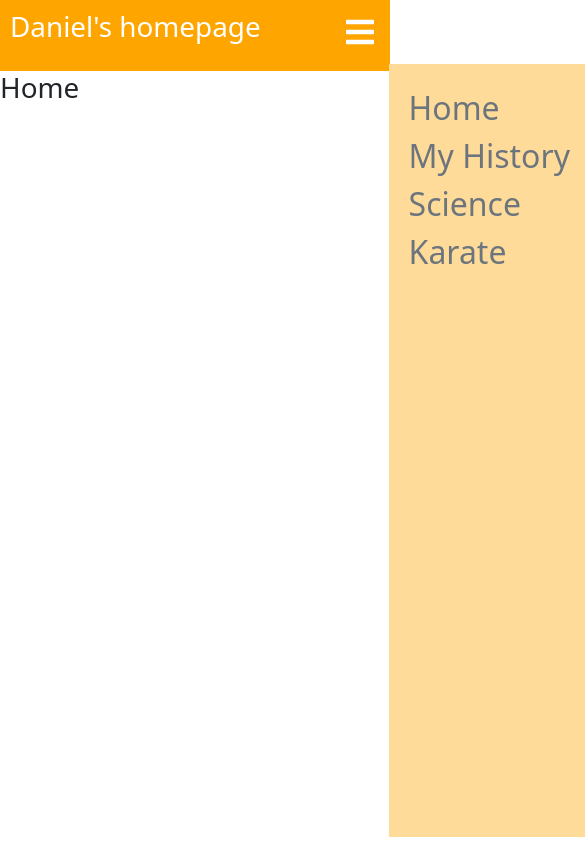
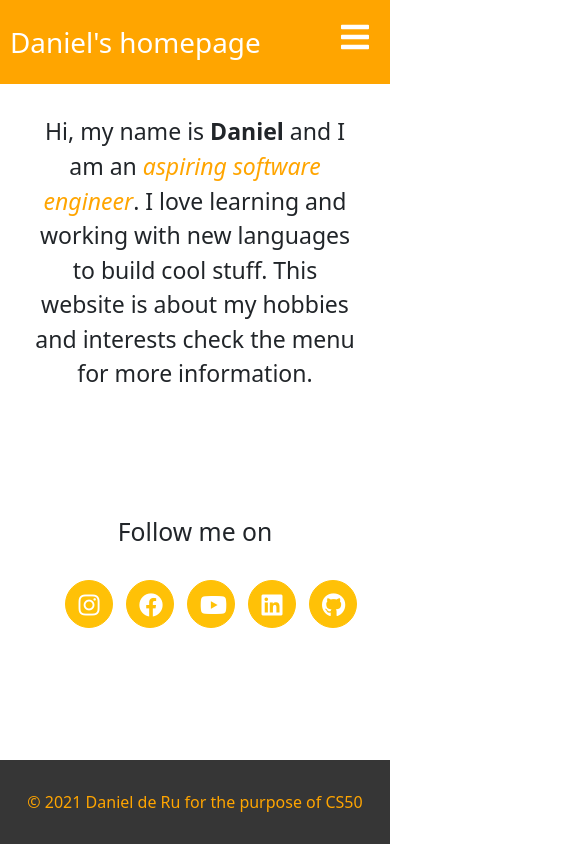
Before and after one commit to daniel-deru/homepage, a plain HTML site: page index.html in a window 390 px wide. Shown: the top 844 px of the page, 585 px wide, since content can reach past the window. Drawn offline with nearby package versions, Linux system fonts and the light colour scheme.

Commit message:
finished homepage

```diff
--- a/index.html
+++ b/index.html
@@ -23,6 +23,25 @@
                 </ul>
             </nav>
         </header>
-        <h1>Home</h1>
+        <main>
+            <section id="intro">
+                <p>
+                    Hi, my name is <strong>Daniel</strong> and I am an <em>aspiring software engineer</em>. I love learning and working with new languages to build cool stuff. This website is about my hobbies and interests check the menu  for more information.
+                </p>
+            </section>
+            <section id="social">
+                <h2>Follow me on</h2>
+                <ul id="social-icon-container">
+                    <li class="btn btn-warning"><i class="fab fa-instagram"><a href="https://instagram.com"></a></i></li>
+                    <li class="btn btn-warning"><i class="fab fa-facebook"><a href="https://facebook.com"></a></i></li>
+                    <li class="btn btn-warning"><i class="fab fa-youtube"><a href="https://www.youtube.com/channel/UC-c15g_qvx6j4hQ5U5Rc-aw"></a></i></li>
+                    <li class="btn btn-warning"><i class="fab fa-linkedin"><a href="https://linkedin.com"></a></i></li>
+                    <li class="btn btn-warning"><i class="fab fa-github"><a href="https://github.com/daniel-deru"></a></i></li>
+                </ul>
+            </section>
+        </main>
+        <footer>
+            <span>&copy; 2021 Daniel de Ru for the purpose of CS50</span>
+        </footer>
     </body>
 </html>
--- a/styles.css
+++ b/styles.css
@@ -1,23 +1,38 @@
 html {
     overflow-x: hidden;
+    padding: none;
+    margin: none;
+    box-sizing: content-box;
 }
 header {
     display: flex;
     justify-content: space-between;
     background-color: orange;
-    height: 8.4vh;
+    height: 10vh;
+    text-align: center;
 }
 
 header h1 {
-    height: 100%;
-    margin: 10px;
+    margin-left: 10px;
     color: white;
+    line-height: 10vh;
 }
 
 header nav ul {
     list-style-type: none;
+    display: flex;
+    justify-content: space-evenly;
+    width: 50vw;
+    line-height: 10vh;
+    font-size: 1.5em;
 
 }
+
+header nav ul li:hover {
+    color: white;
+}
+
+
 a {
     text-decoration: none;
 }
@@ -26,32 +41,125 @@ a:hover {
     text-decoration: none;
 }
 
-i {
+
+
+i.fab {
     color: white;
-    font-size: 2em;
-    padding: 0.5em;
-    cursor: pointer;
+    font-size: 1.5em;
+    line-height: 1.5em;
+}
+
+section {
+    text-align: center;
+}
+
+section h2 {
+    padding: 25px;
+}
+
+em {
+    color: orange;
+}
+
+#social-icon-container {
+    display: flex;
+    justify-content: space-evenly;
+
+}
+
+#social-icon-container li{
+    border-radius: 50%;
+    height: 3em;
+    width: 3em;
+}
+
+#intro {
+
+    height: 40vh;
+}
+#social{
+    height: 40vh;
+    padding-top: 70px;
+}
+
+#intro p {
+    font-size: 1.2em;
+    margin: auto;
+    padding: 10px;
+    text-align: center;
+}
+footer {
+    height: 10vh;
+    background-color: rgb(54, 54, 54);
+    text-align: center;
+    color: orange;
+    margin: auto;
+}
+
+footer span {
+    line-height: 10vh;
+}
+i.fa-bars {
+    display: none;
+}
+
+@media (max-width: 900px){
+    header nav ul {
+        font-size: 1em;
+    }
 }
 
 @media (max-width: 600px){
-    nav ul {
+
+    header ul li:hover {
+        background-color: white;
+    }
+    i.fa-bars {
+        display: block;
+        color: white;
+        font-size: 2em;
+        cursor: pointer;
+        height: 10vh;
+        padding: 2.5vh;
+    }
+
+    header nav ul {
         position: absolute;
+        display: block;
         background-color: hsl(39, 100%, 80%);
-        height: calc(100vh - 8.4vh);
-        padding: 20px;
+        height: 90vh;
+        padding: 0;
         font-size: 2em;
-        right: -200px;
+        right: -100%;
         transition: 0.5s ease-in-out;
+    }
+
+    nav ul li {
+        padding: 15px 40px;
     }
 
     .show {
         position: absolute;
+        display: block;
         user-select: none;
         background-color: hsl(39, 100%, 80%);
-        padding: 20px;
         font-size: 2em;
         right: 0;
-        height: calc(100vh - 8.4vh);
+        height: 90vh;
         transition: 0.5s ease-in-out;
     }
 }
+
+img {
+    height: 40vh;
+    padding: 5vh;
+}
+
+section {
+    margin: auto;
+    height: 40vh;
+    font-size: 1.2em;
+    max-width: 650px;
+    padding: 20px;
+    text-align: center;
+}
```
Also changed, not shown: history.html (+11 -1 lines), karate.html (+12 -1 lines), science.html (+11 -1 lines), images/download.jpg (added), images/undraw_black_lives_matter_rndk.svg (added), images/undraw_science_fqhl.svg (added).
